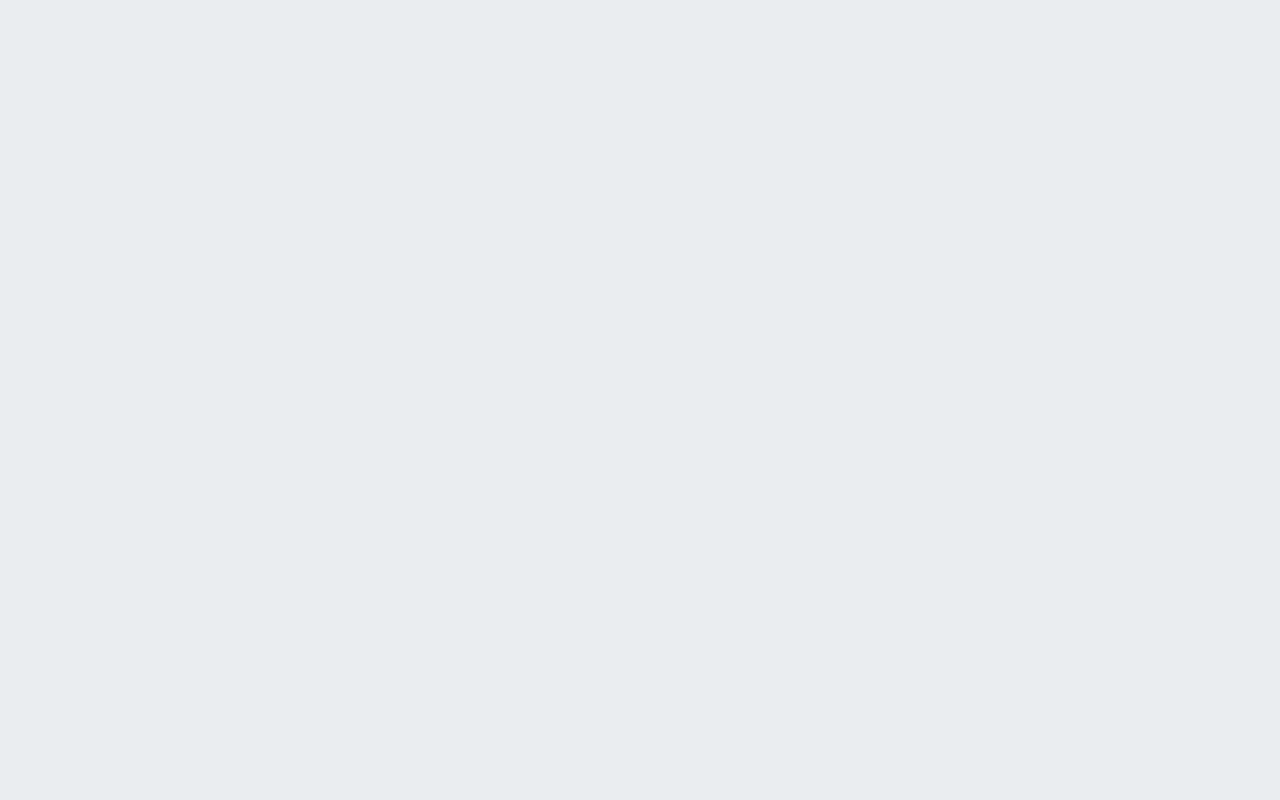
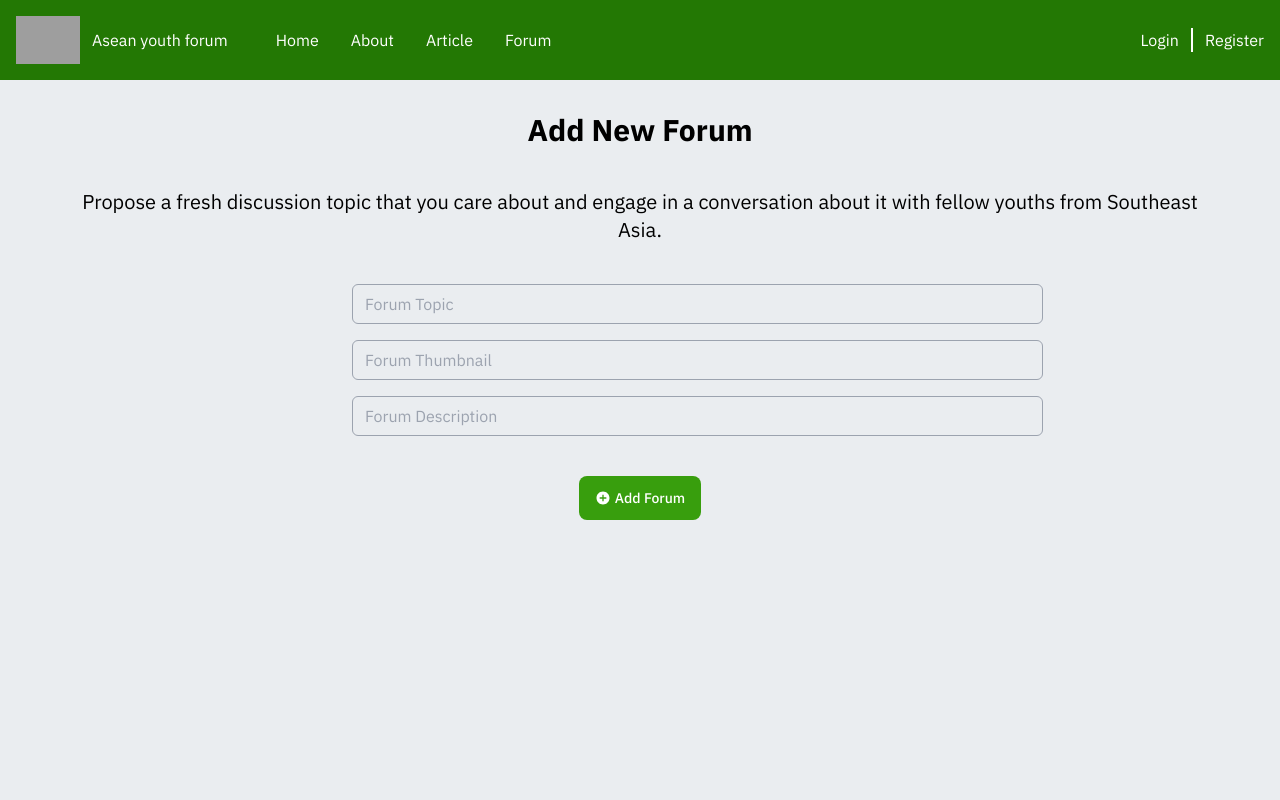
Before and after one commit to skilvul-challenge-asean-youth-forum/front-end-final-project-asyf-fe42-be24, a React (Vite) app: page /addForum in a window 1280 px wide. Before the commit this address had no page. Shown: the top 800 px of the page. Built offline with nearby package versions, Linux system fonts and the light colour scheme; grey boxes are pictures that could not be loaded.

Commit message:
create-feature : add forum page

```diff
--- a/src/components/ButtonLink.jsx
+++ b/src/components/ButtonLink.jsx
@@ -1,11 +1,14 @@
 import { IoMdAddCircle } from "react-icons/io";
+import { Link } from "react-router-dom";
 
 const ButtonLink = () => {
   return (
-    <button className="flex justify-center items-center py-3 px-4 text-sm font-medium gap-x-1  text-center text-white rounded-lg bg-[#389E0D] hover:bg-green-600 focus:ring-4">
+    <Link
+      to="/addForum"
+      className="flex justify-center items-center py-3 px-4 text-sm font-medium gap-x-1  text-center text-white rounded-lg bg-[#389E0D] hover:bg-green-600 focus:ring-4">
       <IoMdAddCircle size={16} />
       Add Forum
-    </button>
+    </Link>
   );
 };
 
--- /dev/null
+++ b/src/pages/forum/AddForum.jsx
@@ -0,0 +1,33 @@
+import MainLayout from "../../layouts/main-layout";
+import ContentLayout from "../../layouts/content-layout";
+import Navbar from "../../components/Navbar";
+import ButtonLink from "../../components/ButtonLink";
+import Footer from "../../components/Footer";
+import TextField from "../../components/TextField";
+
+const AddForum = () => {
+    return (
+        <MainLayout>
+            <Navbar />
+            <ContentLayout>
+                <h1 className="flex justify-center w-full mb-10 items-center text-3xl font-bold">
+                    Add New Forum
+                </h1>
+                <p className="text-center mb-10 w-lg text-xl">
+                Propose a fresh discussion topic that you care about and engage in a conversation about it with fellow youths from Southeast Asia.
+                </p>
+                <form className="flex flex-col justify-center mx-72 gap-y-4 w-3/5">
+                    <TextField type="text" placeHolder="Forum Topic" />
+                    <TextField type="text" className="w-2" placeHolder="Forum Thumbnail"/>
+                    <TextField type="textarea" placeHolder="Forum Description" />
+                </form>
+                <div className="flex justify-center mt-10">
+                    <ButtonLink />
+                </div>
+            </ContentLayout>
+            <Footer />
+        </MainLayout>
+    )
+}
+
+export default AddForum;
--- a/src/router/Router.jsx
+++ b/src/router/Router.jsx
@@ -5,6 +5,7 @@ import About from "../pages/about/About";
 import Forum from "../pages/forum/Forum";
 import Register from "../pages/register/Register";
 import Article from "../pages/article/Article";
+import AddForum from "../pages/forum/AddForum";
 
 export const Router = () => {
   return (
@@ -15,6 +16,7 @@ export const Router = () => {
       <Route path="/about" element={<About />} />
       <Route path="/forum" element={<Forum />} />
       <Route path="/article" element={<Article />} />
+      <Route path="/addForum" element={<AddForum />} />
     </Routes>
   );
 };
```
